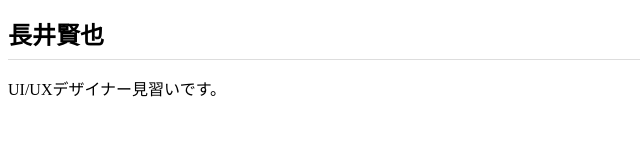
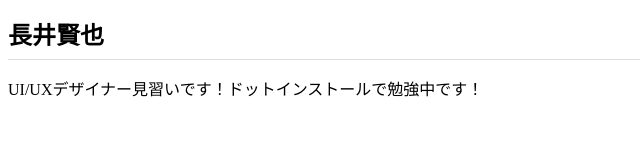
Before and after one commit to kenykenken/kenykenken.github.io, a plain HTML site: page index.html in a window 1280 px wide. Shown: the whole page, without its empty margins (0-640 px from the left). Drawn offline with Linux system fonts and the light colour scheme.

Commit message:
Add files via upload

```diff
--- a/index.html
+++ b/index.html
@@ -7,7 +7,6 @@
   </head>
   <body>
     <h1>長井賢也</h1>
-    <p>UI/UXデザイナー見習いです。
-    </p>
+    <p>UI/UXデザイナー見習いです！ドットインストールで勉強中です！</p>
   </body>
 </html>
```
